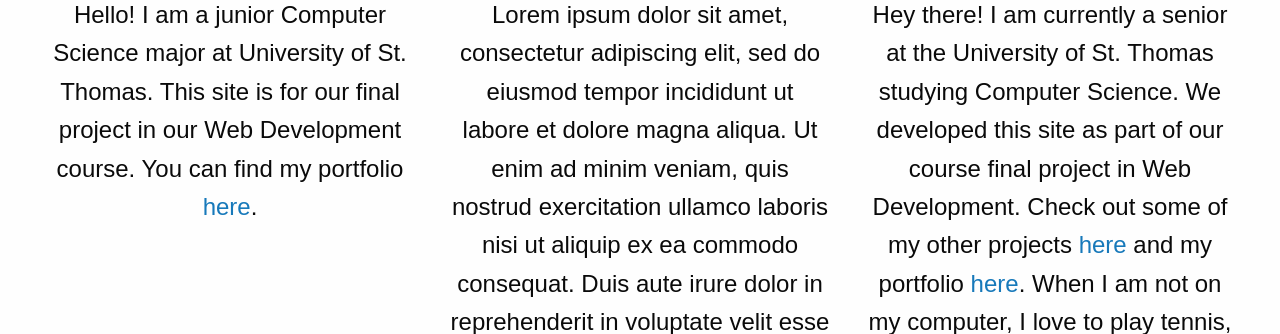
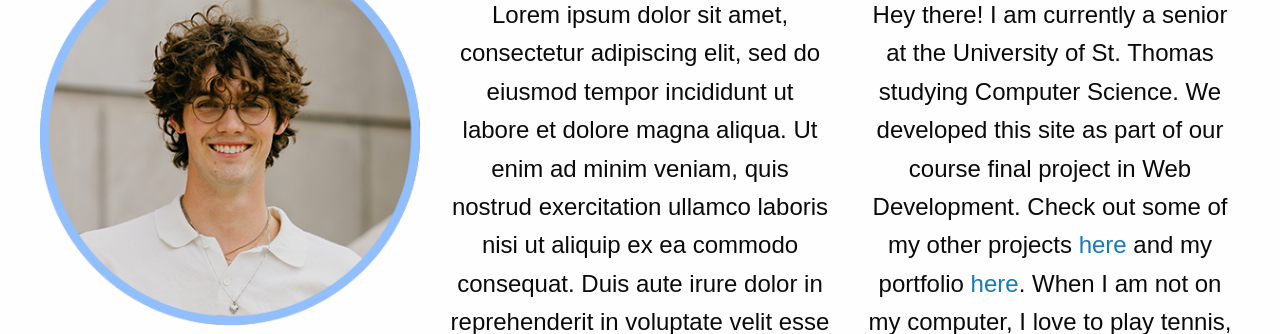
Before and after one commit to anshulBharath/UST-WebDev-RESTfulServer, a website: page public/about.html in a window 1280 px wide. Shown: the part 246-580 px from the top of the page. Drawn offline with nearby package versions, Linux system fonts and the light colour scheme.

Commit message:
Adding headshot for About Page
Adding headshot for About Page
-Ben Elliott's headshot

```diff
--- a/public/about.html
+++ b/public/about.html
@@ -35,6 +35,7 @@
 
         <div class="grid-x grid-padding-x">
             <div class="large-4 cell">
+                <img src="imgs/ben-headshot-desktop-blue.png" style="margin-bottom: .75rem;">
                 <h3>
                     Ben Elliott
                 </h3>
```
Also changed, not shown: public/imgs/ben-headshot-desktop-blue.png (added).
